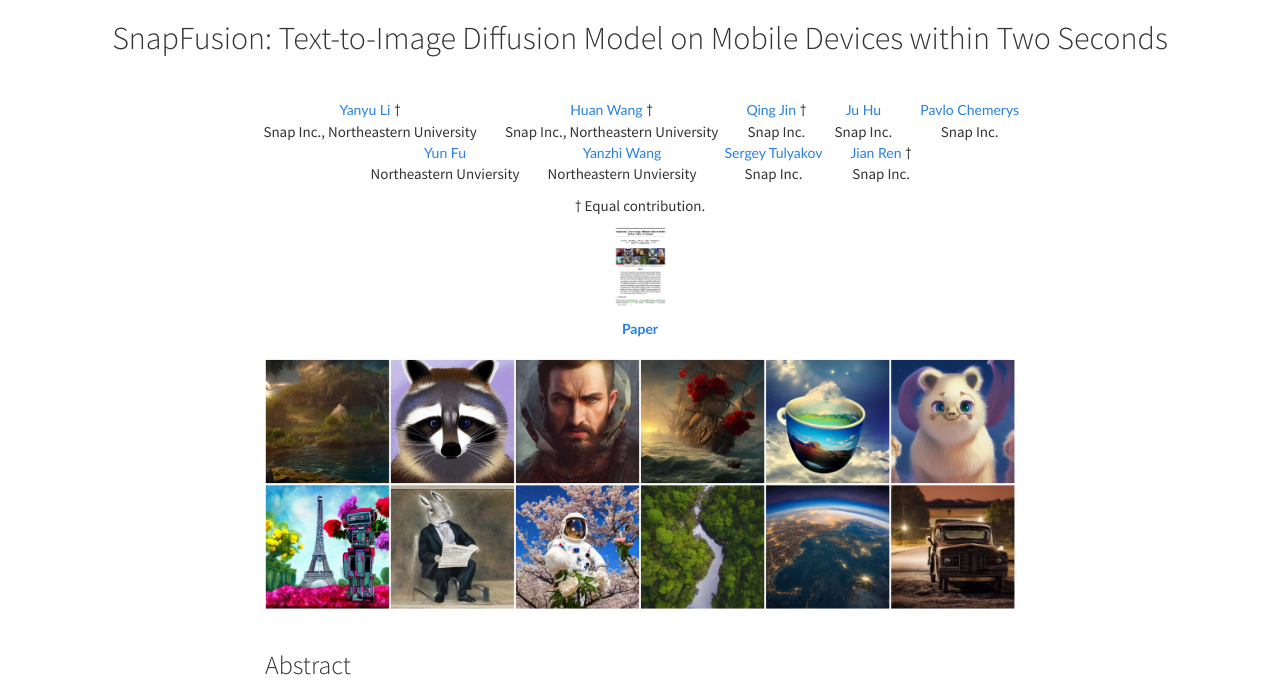
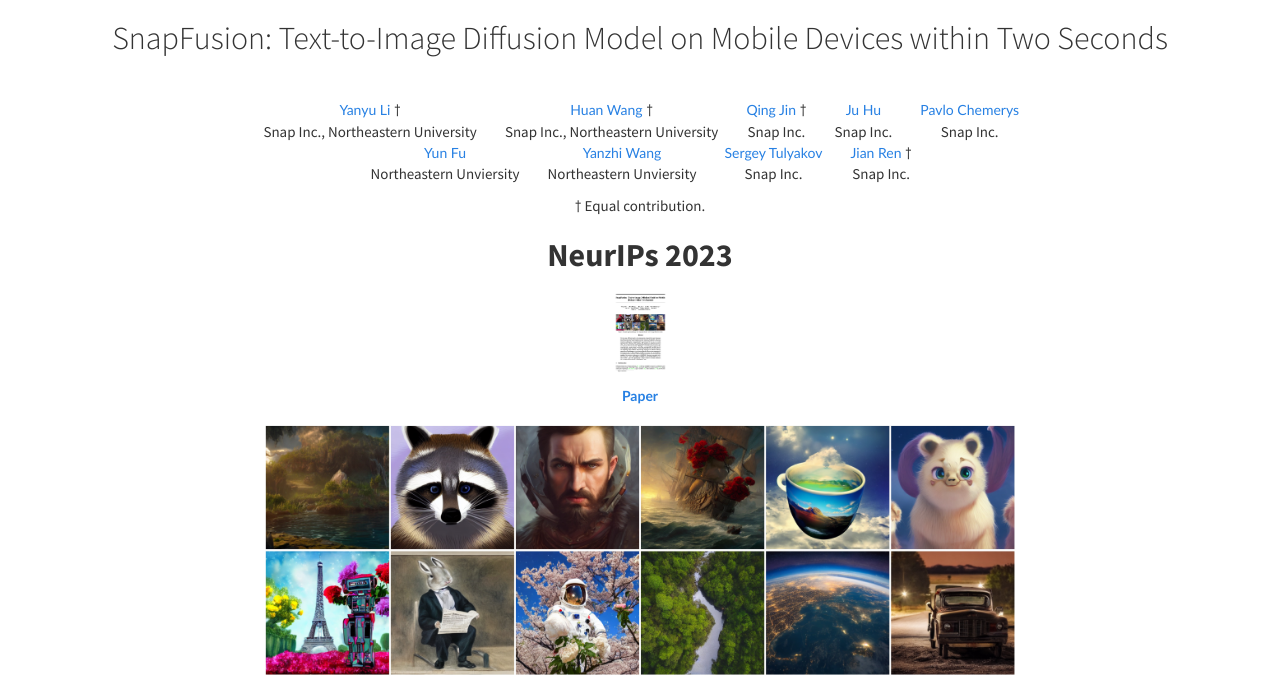
Before and after one commit to snap-research/SnapFusion, a plain HTML site: page index.html in a window 1280 px wide. Shown: the top 687 px of the page. Drawn offline with Linux system fonts and the light colour scheme.

Commit message:
neurips 2023

```diff
--- a/index.html
+++ b/index.html
@@ -94,6 +94,10 @@
                     </li>
                 </ul>
                 &dagger; Equal contribution.
+                <br>
+                <h2 class="col-md-12 text-center">
+                   <b> NeurIPs 2023</b><br>
+                </h2>
             </div>
         </div>
 
```
